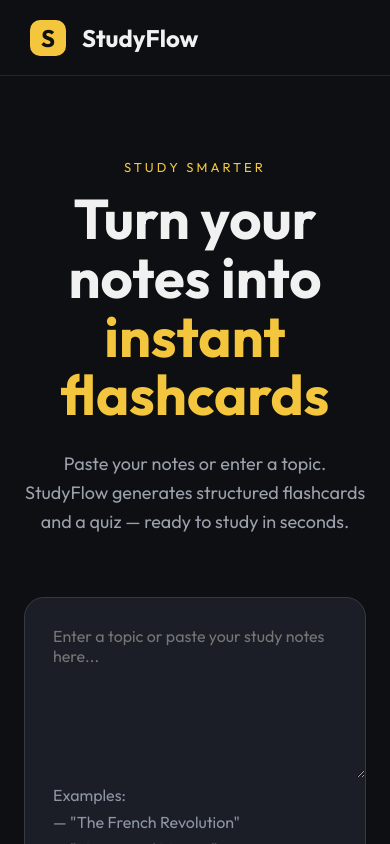
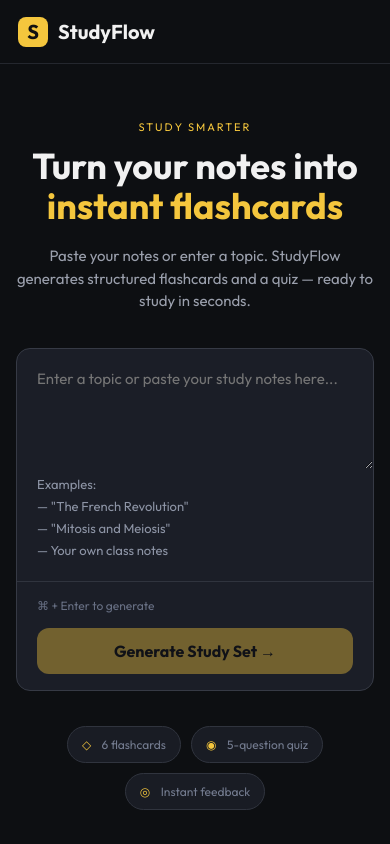
Before and after one commit to Aadhira22/StudyFlow, a React (Vite) app in the folder client/: page / in a window 390 px wide. Shown: the top 844 px of the page. Built offline with nearby package versions, Linux system fonts and the light colour scheme.

Commit message:
add mobile responsive styles

```diff
--- a/client/src/App.css
+++ b/client/src/App.css
@@ -84,6 +84,28 @@
   font-size: 16px;
 }
 
+.study-input {
+  scrollbar-width: thin;
+  scrollbar-color: #3d424e transparent;
+}
+
+.study-input::-webkit-scrollbar {
+  width: 7px;
+}
+
+.study-input::-webkit-scrollbar-track {
+  background: transparent;
+}
+
+.study-input::-webkit-scrollbar-thumb {
+  background: #3d424e;
+  border-radius: 10px;
+}
+
+.study-input::-webkit-scrollbar-thumb:hover {
+  background: #555b68;
+}
+
 .generate-button:disabled {
   opacity: 0.4;
   color: black;
@@ -102,6 +124,138 @@
 
 .examples p {
   margin: 0;
+}
+
+.loading-state {
+  display: flex;
+  align-items: center;
+  gap: 14px;
+
+  margin-top: 18px;
+  padding: 14px 16px;
+
+  background: #12151b;
+  border: 1px solid #272b34;
+  border-radius: 10px;
+}
+
+.loading-spinner {
+  width: 20px;
+  height: 20px;
+
+  flex-shrink: 0;
+
+  border: 2px solid #343944;
+  border-top-color: #f4c63d;
+
+  border-radius: 50%;
+
+  animation: studyflow-spin 0.8s linear infinite;
+}
+
+.loading-state strong {
+  display: block;
+
+  color: #e8eaf0;
+  font-size: 13px;
+  font-weight: 500;
+}
+
+.loading-state p {
+  margin: 3px 0 0;
+
+  color: #6f7685;
+  font-size: 12px;
+}
+
+@keyframes studyflow-spin {
+  to {
+    transform: rotate(360deg);
+  }
+}
+
+
+/* =========================
+   ERROR STATE
+========================= */
+
+.error-state {
+  display: flex;
+  align-items: center;
+  gap: 12px;
+
+  margin-top: 14px;
+  padding: 12px 14px;
+
+  background: rgba(180, 60, 60, 0.06);
+  border: 1px solid rgba(220, 90, 90, 0.25);
+  border-radius: 10px;
+}
+
+.error-icon {
+  width: 26px;
+  height: 26px;
+
+  flex-shrink: 0;
+
+  display: flex;
+  align-items: center;
+  justify-content: center;
+
+  border-radius: 50%;
+
+  background: rgba(220, 90, 90, 0.12);
+  color: #e77979;
+
+  font-size: 13px;
+  font-weight: 700;
+}
+
+.error-state > div:nth-child(2) {
+  flex: 1;
+}
+
+.error-state strong {
+  display: block;
+
+  color: #e6e7eb;
+  font-size: 13px;
+  font-weight: 500;
+}
+
+.error-state p {
+  margin: 3px 0 0;
+
+  color: #858b98;
+  font-size: 12px;
+}
+
+.error-state button {
+  padding: 7px 12px;
+
+  border: 1px solid #3a3e48;
+  border-radius: 7px;
+
+  background: transparent;
+  color: #c8cbd2;
+
+  font-family: inherit;
+  font-size: 12px;
+
+  cursor: pointer;
+
+  transition: border-color 0.2s ease,
+              color 0.2s ease;
+}
+
+.error-state button:hover:not(:disabled) {
+  border-color: #f4c63d;
+  color: #f4c63d;
+}
+
+.error-state button:disabled {
+  opacity: 0.4;
+  cursor: not-allowed;
 }
 
 .input-footer {
@@ -487,3 +641,257 @@
   color: #aeb4c2;
   line-height: 1.5;
 }
+
+/* =========================
+   MOBILE RESPONSIVE
+========================= */
+
+@media (max-width: 600px) {
+
+  /* Navbar */
+  .navbar {
+    height: 64px;
+    padding: 0 18px;
+  }
+
+  .brand {
+    gap: 10px;
+    font-size: 20px;
+  }
+
+  .brand-icon {
+    width: 30px;
+    height: 30px;
+    border-radius: 8px;
+  }
+
+
+  /* Home page */
+  .home {
+    padding: 45px 16px;
+  }
+
+  .eyebrow {
+    font-size: 11px;
+    letter-spacing: 2px;
+  }
+
+  .hero h1 {
+    font-size: 36px;
+    line-height: 1.1;
+    margin: 12px 0;
+  }
+
+  .subtitle {
+    font-size: 15px;
+    line-height: 1.5;
+    margin: 20px auto 35px;
+  }
+
+
+  /* Input */
+  .input-card {
+    border-radius: 14px;
+  }
+
+  .input-card textarea {
+    min-height: 120px;
+    padding: 20px;
+    font-size: 15px;
+  }
+
+  .examples {
+    padding: 0 20px 20px;
+    font-size: 13px;
+  }
+
+  .input-footer {
+    padding: 16px 20px;
+    gap: 15px;
+    align-items: stretch;
+    flex-direction: column;
+  }
+
+  .input-footer span {
+    font-size: 12px;
+  }
+
+  .input-footer button {
+    width: 100%;
+    padding: 13px 18px;
+  }
+
+
+  /* Loading */
+  .loading-state {
+    margin: 14px;
+    padding: 12px;
+  }
+
+
+  /* Error */
+  .error-state {
+    margin: 14px;
+    align-items: flex-start;
+    flex-wrap: wrap;
+  }
+
+  .error-state button {
+    margin-left: 38px;
+  }
+
+
+  /* Features */
+  .features {
+    margin-top: 35px;
+    gap: 10px;
+  }
+
+  .features div {
+    padding: 10px 14px;
+    font-size: 12px;
+  }
+
+
+  /* Study page */
+  .study-page {
+    padding: 33px 16px;
+  }
+
+  .study-header {
+    gap: 15px;
+    align-items: flex-start;
+  }
+
+  .study-header h1 {
+    font-size: 30px;
+    margin: 5px 0 25px;
+  }
+
+  .new-set-button {
+    padding: 9px 12px;
+    font-size: 12px;
+    white-space: nowrap;
+  }
+
+
+  /* Tabs */
+  .tabs {
+    margin-bottom: 25px;
+  }
+
+  .tabs button {
+    flex: 1;
+    padding: 12px 10px;
+    font-size: 13px;
+  }
+
+
+  /* Progress */
+  .card-progress {
+    gap: 10px;
+    margin-bottom: 18px;
+    font-size: 12px;
+  }
+
+
+  /* Flashcards */
+  .flashcard-container {
+    height: 320px;
+  }
+
+  .flashcard-face {
+    padding: 25px 20px;
+    border-radius: 16px;
+  }
+
+  .flashcard-face h2 {
+    font-size: 22px;
+    line-height: 1.35;
+    margin: 18px 0;
+  }
+
+  .card-label {
+    font-size: 10px;
+    letter-spacing: 2px;
+  }
+
+  .flashcard-controls {
+    gap: 8px;
+    margin-top: 18px;
+  }
+
+  .flashcard-controls button {
+    padding: 10px 15px;
+    font-size: 13px;
+  }
+
+
+  /* Quiz */
+  .quiz-question {
+    padding: 25px 18px;
+    border-radius: 16px;
+  }
+
+  .quiz-question h2 {
+    font-size: 21px;
+    line-height: 1.4;
+    margin: 15px 0 25px;
+  }
+
+  .question-title {
+    gap: 10px;
+  }
+
+  .question-number {
+    width: 32px;
+    height: 32px;
+    font-size: 13px;
+  }
+
+  .quiz-option {
+    padding: 13px;
+    gap: 10px;
+    font-size: 14px;
+  }
+
+  .option-letter {
+    width: 28px;
+    height: 28px;
+    font-size: 12px;
+  }
+
+  .answer-feedback,
+  .answer-explanation {
+    font-size: 13px;
+    padding: 13px 15px;
+  }
+
+
+  /* Results */
+  .results-card {
+    margin: 50px auto;
+    padding: 40px 20px;
+    border-radius: 16px;
+  }
+
+  .results-card h1 {
+    font-size: 30px;
+  }
+
+  .score {
+    font-size: 50px;
+  }
+
+  .score-message {
+    font-size: 14px;
+  }
+
+  .results-actions {
+    flex-direction: column;
+  }
+
+  .results-actions button {
+    width: 100%;
+  }
+}
```
